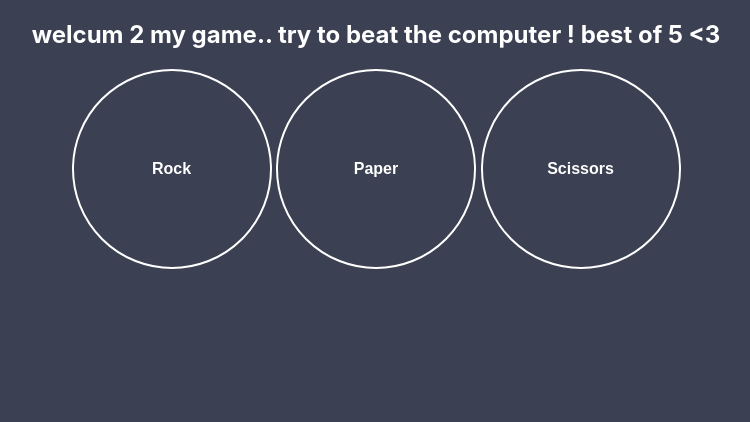
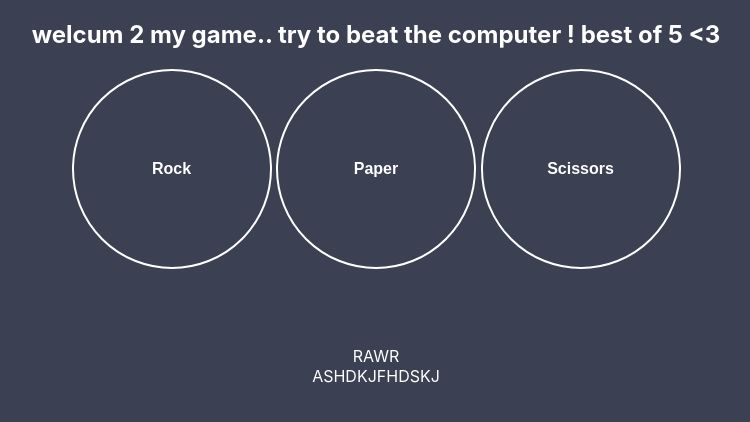
Before and after one commit to Keanada/Rock-Paper-Scissors, a plain HTML site: page index.html in a window 1280 px wide. Shown: the part 90-512 px from the top of the page, without its empty margins (264-1014 px from the left). Drawn offline with Linux system fonts and the light colour scheme.

Commit message:
Update index.html
testing merge

```diff
--- a/index.html
+++ b/index.html
@@ -21,5 +21,7 @@
         <div class="playerScore"></div>
         <div class="compScore"></div>
         <div class="winner"></div>
+        <a>RAWR</a>
+        <a>ASHDKJFHDSKJ</a>
     </body>
 </html>
```
